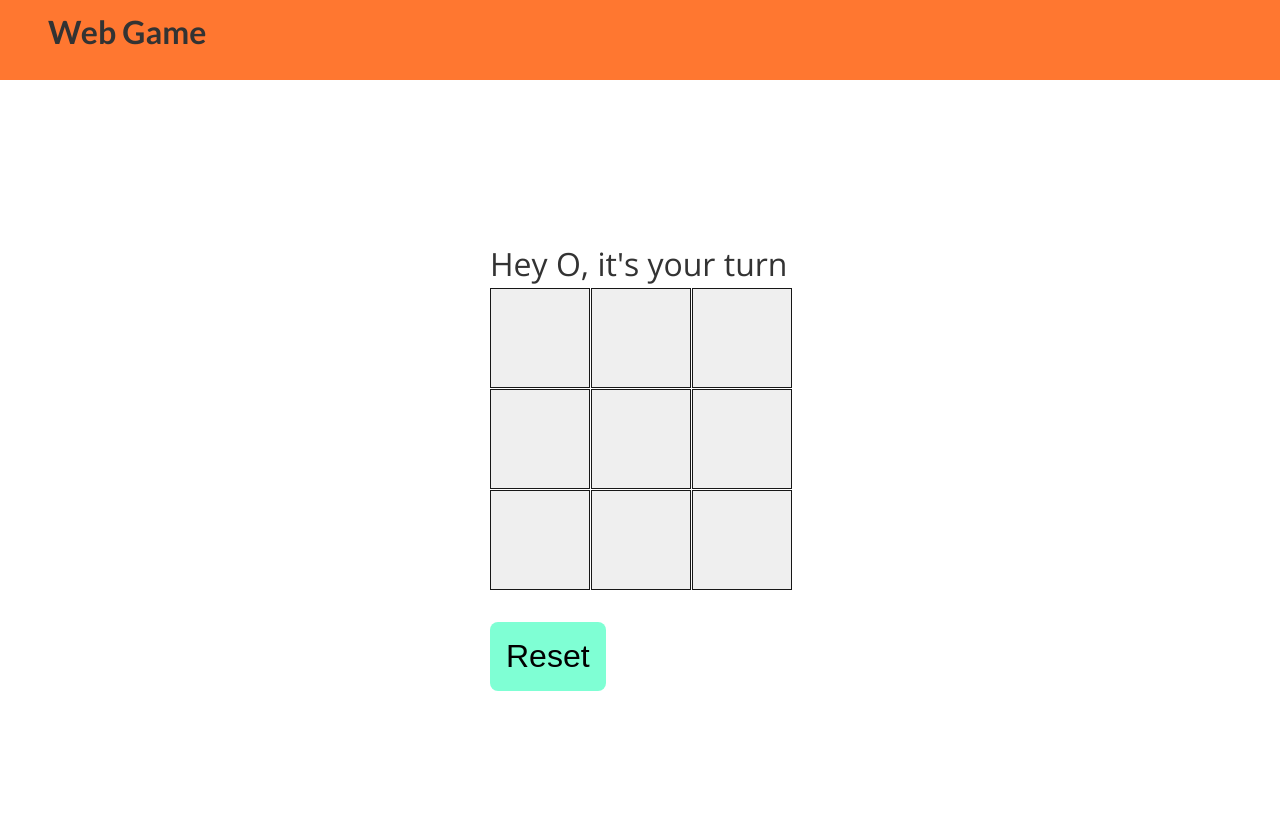
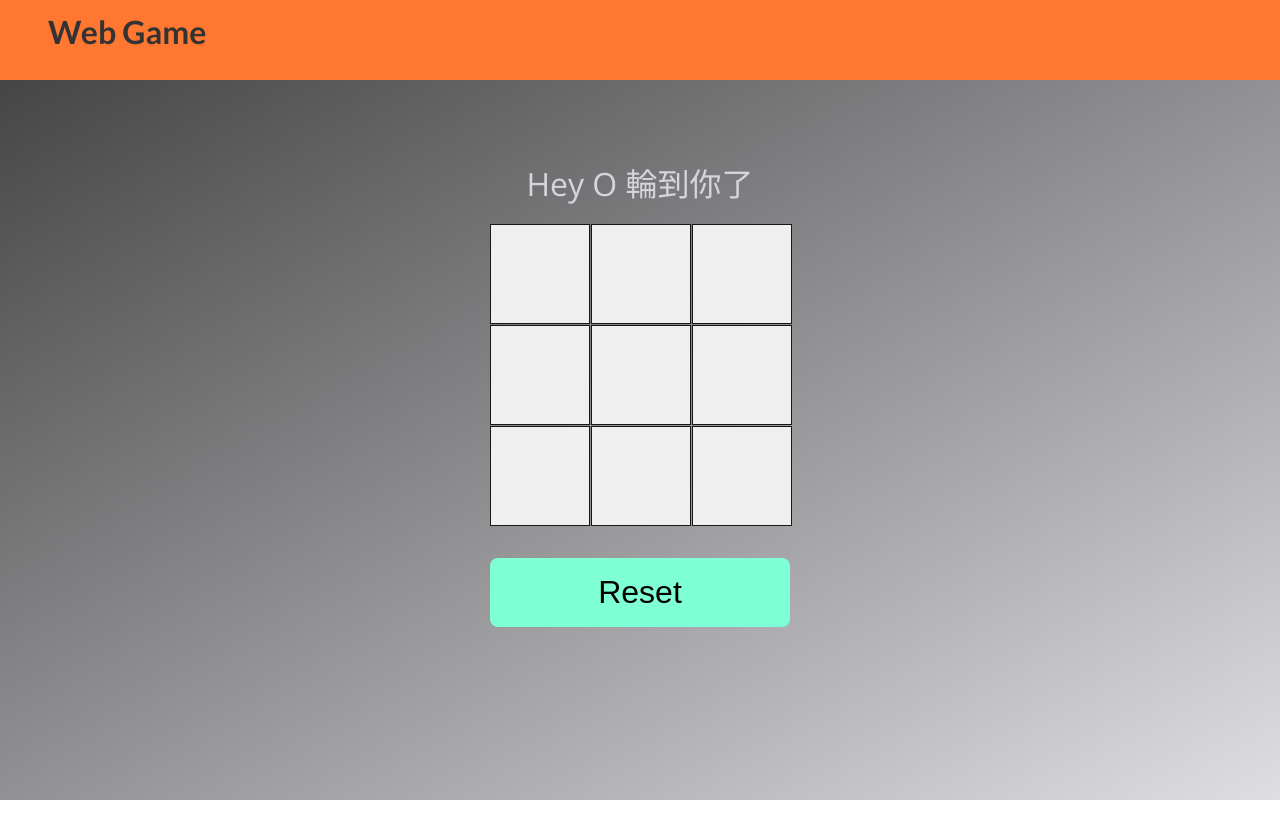
Before and after one commit to jeff0518/WebGame, a React (Vite) app: page /games/tictactoe in a window 1280 px wide. Shown: the top 838 px of the page. After the commit the page ends 800 px from the top, so only its background shows below. Built offline with nearby package versions, Linux system fonts and the light colour scheme.

Commit message:
feat: tic tac toe end

```diff
--- a/src/components/tictactop/index.module.scss
+++ b/src/components/tictactop/index.module.scss
@@ -1,12 +1,19 @@
+@use "../../styles/colors" as color;
+@import "../../styles/mixin";
+
 .container {
   width: 300px;
-  margin: 10rem auto;
+  height: 100%;
+  margin: 0 auto;
 
   p {
-    font-size: 2rem;
+    @include text-styles(2rem, 500, color.$gray-5);
+    text-align: center;
+    margin-bottom: 1rem;
   }
 
   .reset {
+    width: 100%;
     margin-top: 2rem;
     font-size: 2rem;
     background-color: aquamarine;
--- a/src/components/tictactop/index.tsx
+++ b/src/components/tictactop/index.tsx
@@ -43,11 +43,9 @@ function TicTacTop() {
 
   return (
     <div className={style.container}>
-      {!winner && <p>Hey {currentPlayer}, it's your turn</p>}
-      {winner && winner !== "BOTH" && <p>Congratulations {winner}</p>}
-      {winner && winner === "BOTH" && (
-        <p>Congratulations you're both winners</p>
-      )}
+      {!winner && <p>Hey {currentPlayer} 輪到你了</p>}
+      {winner && winner !== "BOTH" && <p>恭喜 {winner} 是贏家</p>}
+      {winner && winner === "BOTH" && <p>平手</p>}
       <Board
         setSquareValue={setSquareValue}
         squares={squares}
--- a/src/pages/TicTacToePage.tsx
+++ b/src/pages/TicTacToePage.tsx
@@ -1,10 +1,11 @@
 import TicTacTop from "../components/tictactop";
+import style from "../styles/TicTacToe.module.scss";
 
 function TicTacToePage() {
   return (
-    <>
+    <div className={style.container}>
       <TicTacTop />
-    </>
+    </div>
   );
 }
 
--- /dev/null
+++ b/src/styles/TicTacToe.module.scss
@@ -0,0 +1,12 @@
+@use "../styles/colors" as color;
+
+.container {
+  width: 100%;
+  height: 90vh;
+  padding-top: 5rem;
+  background-image: linear-gradient(
+    to right bottom,
+    rgba(color.$gray-11, 0.8),
+    rgba(color.$gray-5, 0.8)
+  );
+}
```
